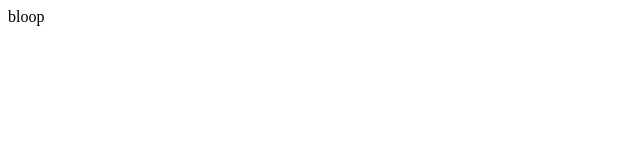
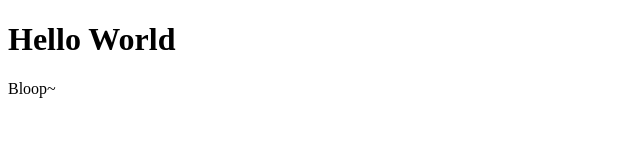
Before and after one commit to amaliacontiero/amaliacontiero.github.io, a plain HTML site: page index.html in a window 1280 px wide. Shown: the whole page, without its empty margins (0-640 px from the left). Drawn offline with Linux system fonts and the light colour scheme.

Commit message:
Update index.html

```diff
--- a/index.html
+++ b/index.html
@@ -1 +1,7 @@
-<p>bloop</p>
+<!DOCTYPE html>
+<html>
+<body>
+<h1>Hello World</h1>
+<p>Bloop~</p>
+</body>
+</html>
```
